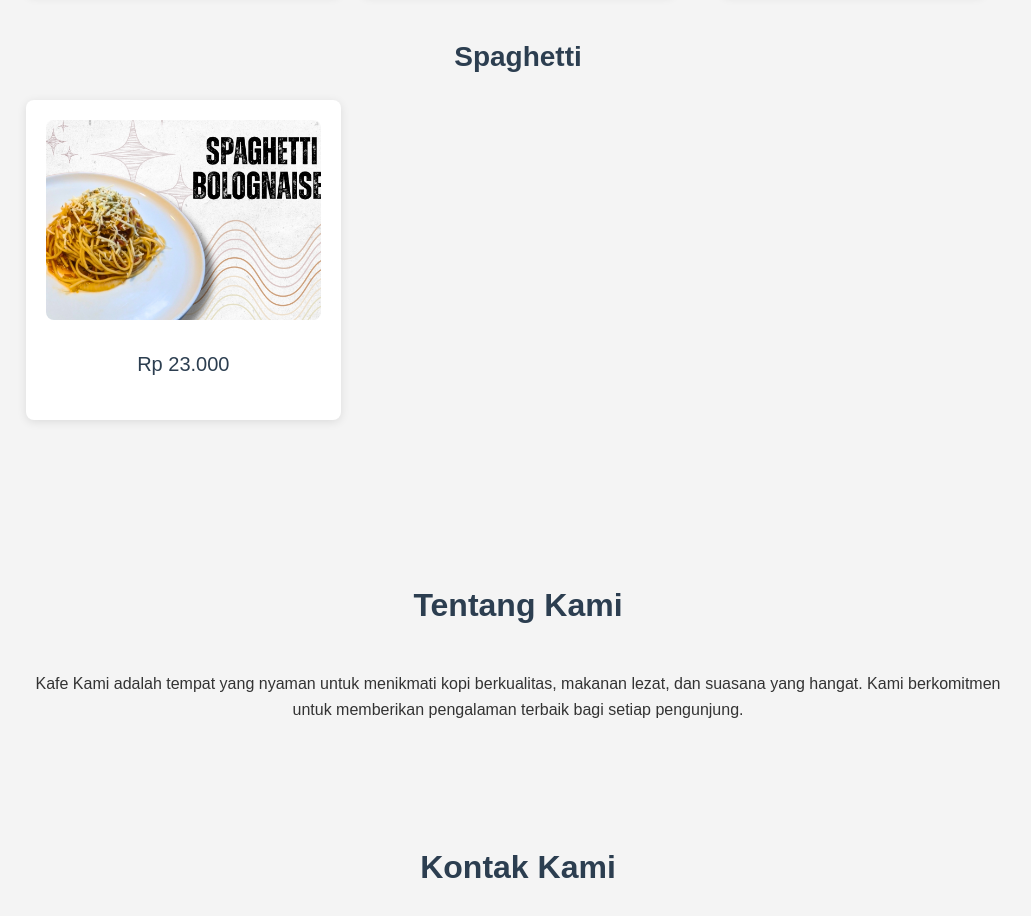
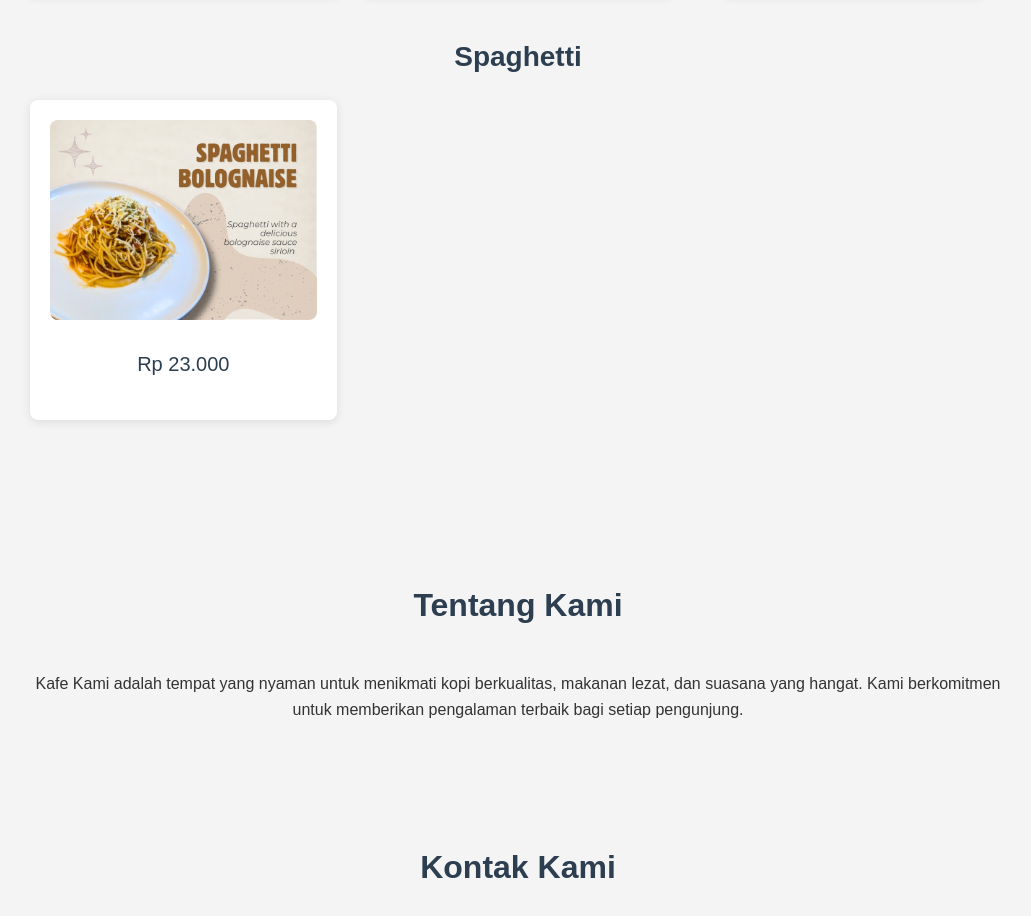
Before and after one commit to KedaiKopiEwok/Menu-kafe, a plain HTML site: page index.html in a window 1280 px wide. Shown: the part 2140-3056 px from the top of the page, without its empty margins (122-1153 px from the left). Drawn offline with Linux system fonts and the light colour scheme.

Commit message:
Update index.html

```diff
--- a/index.html
+++ b/index.html
@@ -346,7 +346,7 @@
             <h3>Spaghetti</h3>
             <div class="menu">
                 <div class="menu-item">
-                    <img src="images/SPAGHETTI BOLOGNAISE.jpg" alt="SPAGHETTI BOLOGNAISE">
+                    <img src="images/SPAGHETTI BOLOGNAISE (4 x 3 cm)_20250522_004230_0000.jpg" alt="SPAGHETTI BOLOGNAISE">
                     <h3>Rp 23.000</h3>
                     <p></p>
 
```
